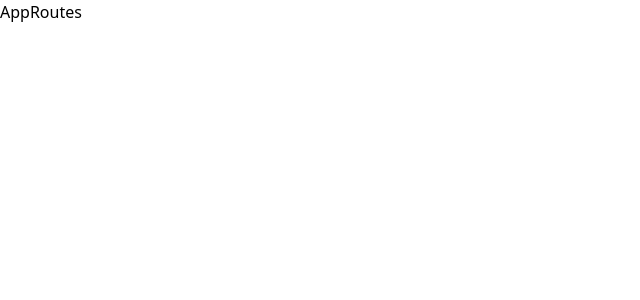
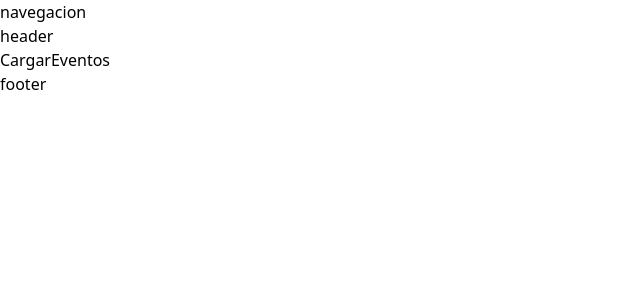
Before and after one commit to RomanArenas32/S.I.G.I.C, a React (Vite) app: page /reunion/cargareventos in a window 1280 px wide. Shown: the top 300 px of the page, without its empty margins (0-640 px from the left). Built offline with nearby package versions, Linux system fonts and the light colour scheme.

Commit message:
estructura_reunion

```diff
--- a/src/App.jsx
+++ b/src/App.jsx
@@ -1,7 +1,8 @@
-import { AppRoutes } from "./routes"
+import { RouterProvider } from "react-router-dom"
+import {  router } from "./routes"
 
 export const App = () => {
   return (
-    <AppRoutes/>
+    <RouterProvider router={router}/>
   )
 }
--- /dev/null
+++ b/src/pages/Home.jsx
@@ -0,0 +1,6 @@
+
+export const Home = () => {
+  return (
+    <div>Home</div>
+  )
+}
--- /dev/null
+++ b/src/pages/NotFound.jsx
@@ -0,0 +1,14 @@
+import { Link, useRouteError } from "react-router-dom"
+
+export const NotFound = () => {
+
+  const error = useRouteError();
+
+  return (
+    <>
+      <h2>Erroor! pagina no encontrada</h2>
+      <Link to="/">Volver a la pagina principal</Link>
+    </>
+
+  )
+}
--- /dev/null
+++ b/src/pages/index.js
@@ -0,0 +1,2 @@
+export * from './Home';
+export * from './NotFound';
--- a/src/reunion/ReunionApp.jsx
+++ b/src/reunion/ReunionApp.jsx
@@ -1,6 +1,12 @@
+import { Outlet } from "react-router-dom"
 
 export const ReunionApp = () => {
   return (
-    <div>ReunionApp</div>
+    <>
+      <nav>navegacion</nav>
+      <header>header</header>
+        <Outlet/>
+      <footer>footer</footer>
+    </>
   )
 }
--- /dev/null
+++ b/src/reunion/pages/CargarEventos.jsx
@@ -0,0 +1,6 @@
+
+export const CargarEventos = () => {
+  return (
+    <div>CargarEventos</div>
+  )
+}
--- /dev/null
+++ b/src/reunion/pages/index.js
@@ -0,0 +1 @@
+export  * from './CargarEventos';
--- a/src/routes/AppRoutes.jsx
+++ /dev/null
@@ -1,6 +0,0 @@
-
-export const AppRoutes = () => {
-  return (
-    <div>AppRoutes</div>
-  )
-}
--- a/src/routes/index.js
+++ /dev/null
@@ -1 +0,0 @@
-export * from './AppRoutes';
--- /dev/null
+++ b/src/routes/index.jsx
@@ -0,0 +1,24 @@
+import { createBrowserRouter } from "react-router-dom";
+import { Home, NotFound } from "../pages";
+import { ReunionApp } from "../reunion";
+import { CargarEventos } from "../reunion/pages";
+
+export const router = createBrowserRouter([
+  {
+    path: '/',
+    element: <Home />,
+    errorElement: <NotFound />,
+  },
+
+  {
+    path: '/reunion',
+    element: <ReunionApp />,
+    errorElement: <NotFound />,
+    children: [
+      {
+        path: '/reunion/cargareventos',
+        element: <CargarEventos/>
+      }
+    ]
+  }
+])
```
